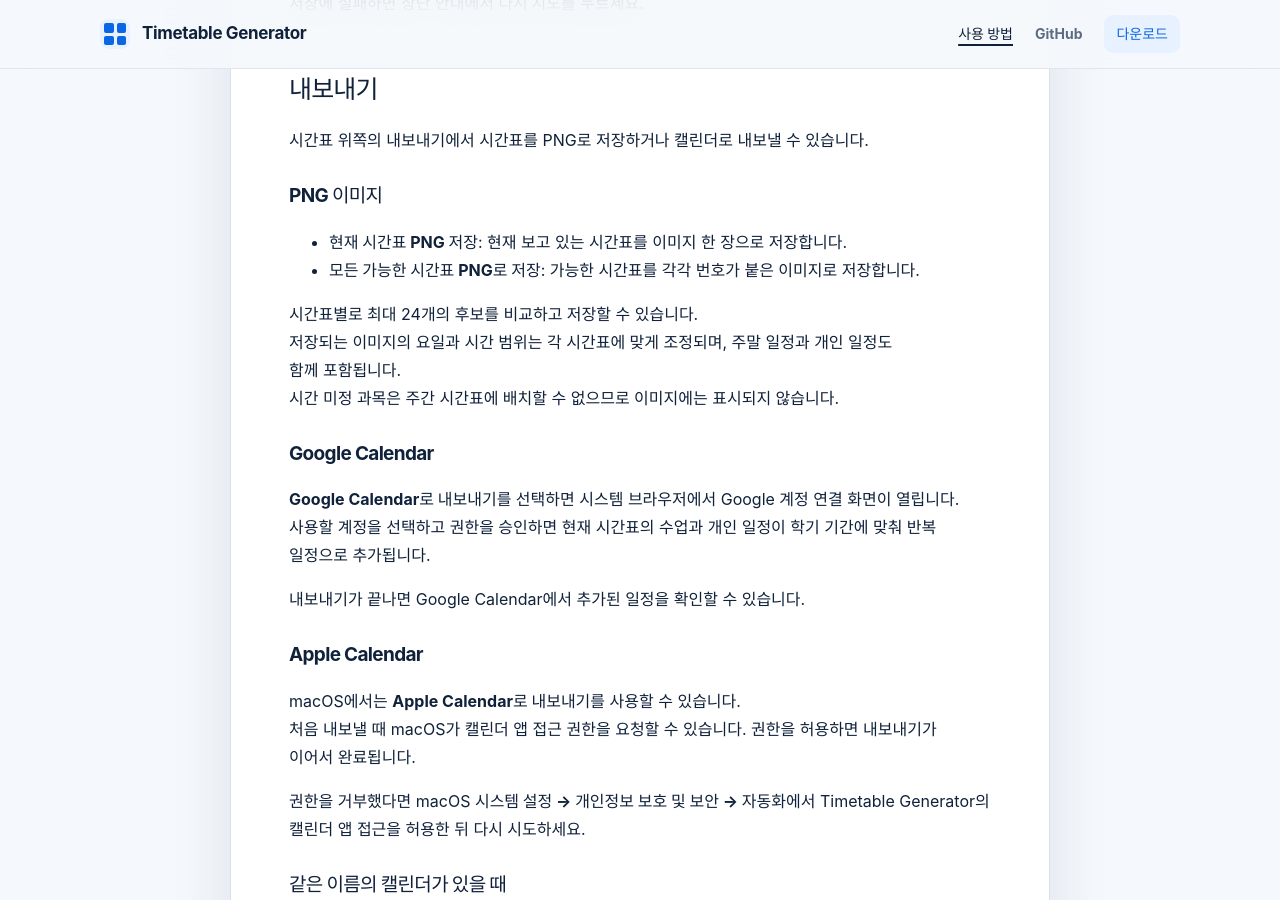
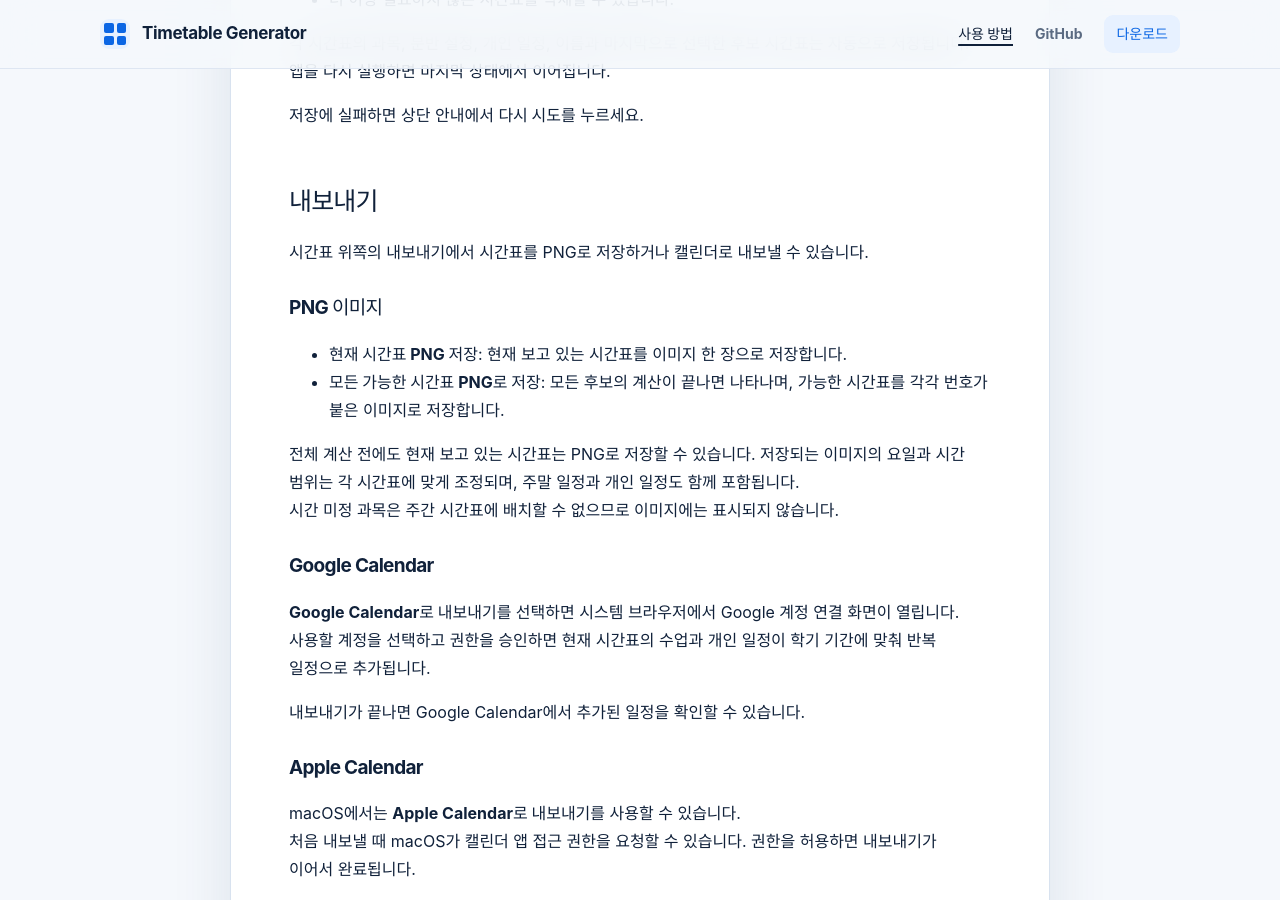
Before and after one commit to potterLim/timetable-generator, a Jekyll site: the page built from docs/guide.md, in a window 1280 px wide and 900 px high, scrolled down 3465 px. Built offline with Jekyll 4.4.1, drawn with Linux system fonts in a browser that asks for light colours; some of the changed text lies outside the part shown.

Commit message:
docs: explain adaptive schedule calculation

```diff
--- a/docs/guide.md
+++ b/docs/guide.md
@@ -76,6 +76,9 @@
 
 과목을 추가하거나 설정을 바꾸면 가능한 시간표가 자동으로 다시 구성됩니다.
 
+- 가능한 시간표를 짧은 시간 안에 모두 찾으면 전체 후보를 바로 표시합니다.
+- 조합이 많으면 선호 조건에 맞는 24개를 먼저 표시하고, 현재 위치가 `1 / 24+`처럼 표시됩니다.
+- 시간이 걸려도 모든 후보를 확인하려면 안내에서 **전체 시간표 계산**을 선택합니다. 계산 중에도 먼저 준비된 시간표를 계속 살펴보거나 계산을 중지할 수 있습니다.
 - 위쪽의 화살표로 이전·다음 시간표를 확인합니다.
 - 가운데 번호에서 현재 위치와 가능한 시간표 수를 확인합니다.
 - **일정 목록**을 누르면 수업과 개인 일정을 목록으로 확인할 수 있습니다.
@@ -134,9 +137,9 @@
 ### PNG 이미지
 
 - **현재 시간표 PNG 저장**: 현재 보고 있는 시간표를 이미지 한 장으로 저장합니다.
-- **모든 가능한 시간표 PNG로 저장**: 가능한 시간표를 각각 번호가 붙은 이미지로 저장합니다.
+- **모든 가능한 시간표 PNG로 저장**: 모든 후보의 계산이 끝나면 나타나며, 가능한 시간표를 각각 번호가 붙은 이미지로 저장합니다.
 
-시간표별로 최대 24개의 후보를 비교하고 저장할 수 있습니다.
+전체 계산 전에도 현재 보고 있는 시간표는 PNG로 저장할 수 있습니다.
 저장되는 이미지의 요일과 시간 범위는 각 시간표에 맞게 조정되며, 주말 일정과 개인 일정도 함께 포함됩니다.
 시간 미정 과목은 주간 시간표에 배치할 수 없으므로 이미지에는 표시되지 않습니다.
 
```
Also changed, not shown: RELEASE-NOTES.md (+2 -2 lines), docs/index.md (+2 -1 lines), README.md.
